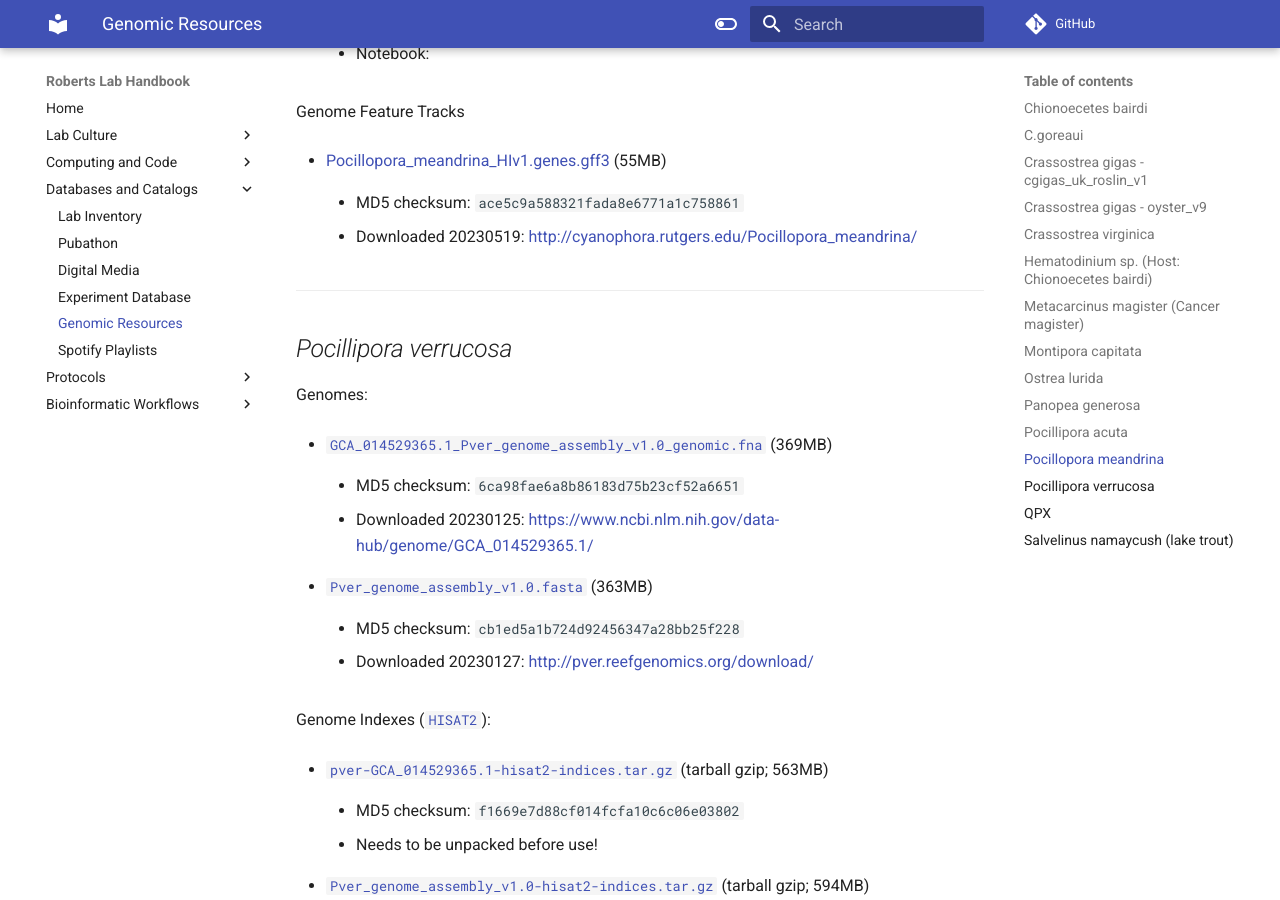
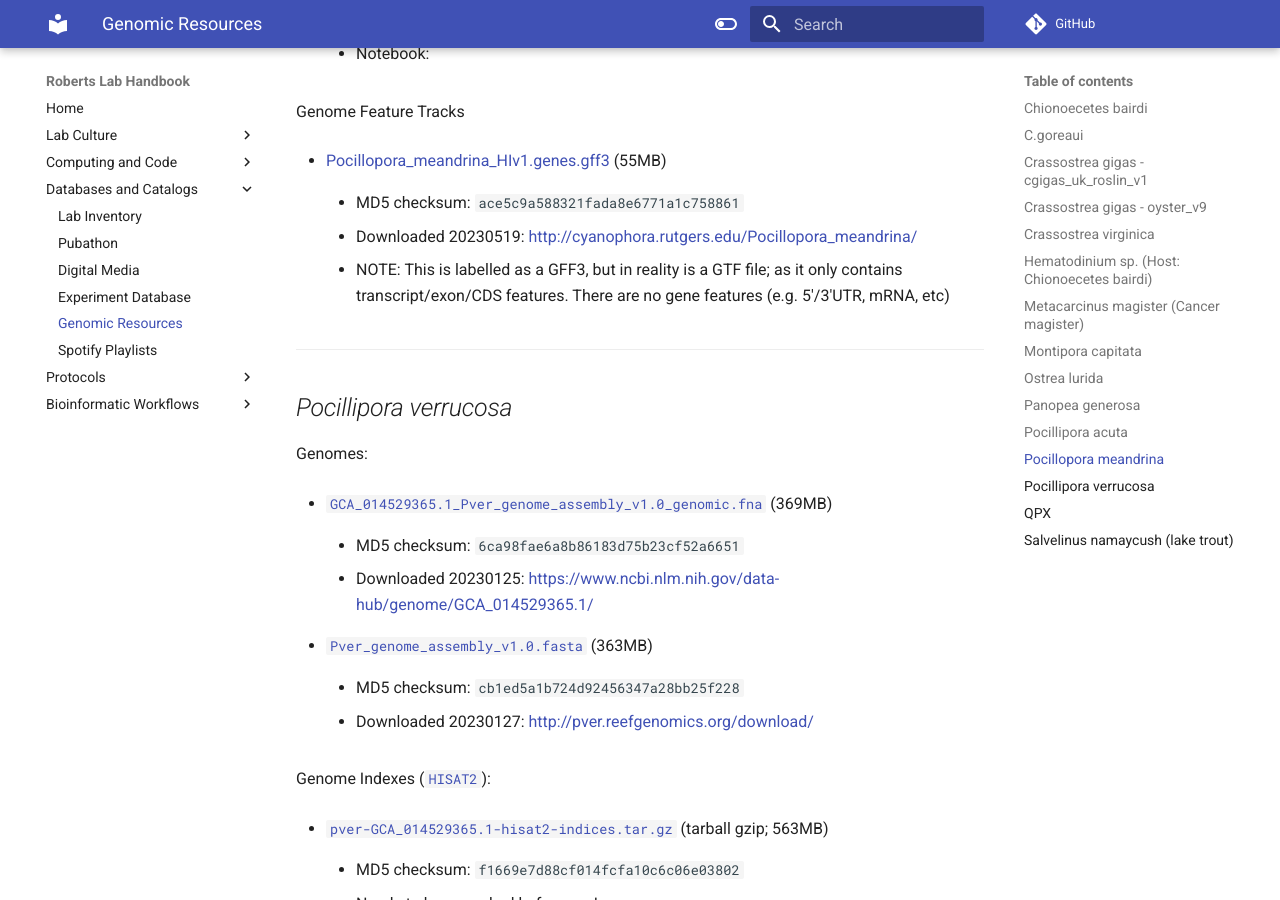
Before and after one commit to RobertsLab/resources, an MkDocs documentation site: the page built from docs/Genomic-Resources.md, in a window 1280 px wide and 900 px high, scrolled down 20257 px. Built offline with MkDocs 1.6.1 and Material for MkDocs 9.7.7, drawn with Linux system fonts in a browser that asks for light colours; comment, search, counter and statistics services are not loaded.

Commit message:
add P.meandrina note re: GFF3

```diff
--- a/docs/Genomic-Resources.md
+++ b/docs/Genomic-Resources.md
@@ -803,6 +803,8 @@ Genome Feature Tracks
 
     - Downloaded 20230519: <http://cyanophora.rutgers.edu/Pocillopora_meandrina/>
 
+    - NOTE: This is labelled as a GFF3, but in reality is a GTF file; as it only contains transcript/exon/CDS features. There are no gene features (e.g. 5'/3'UTR, mRNA, etc)
+
 ---
 
 ## *Pocillipora verrucosa*
```
